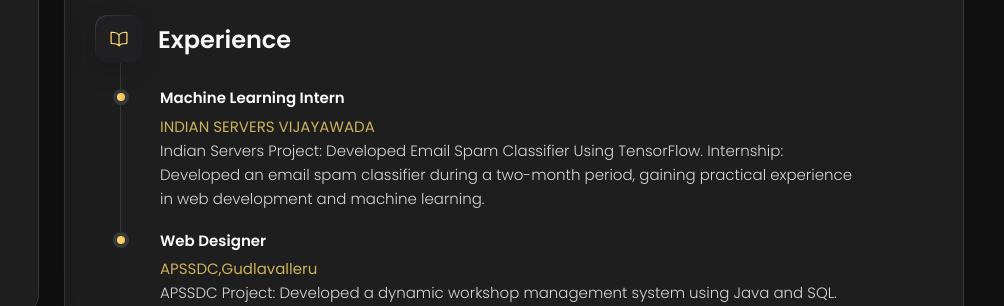
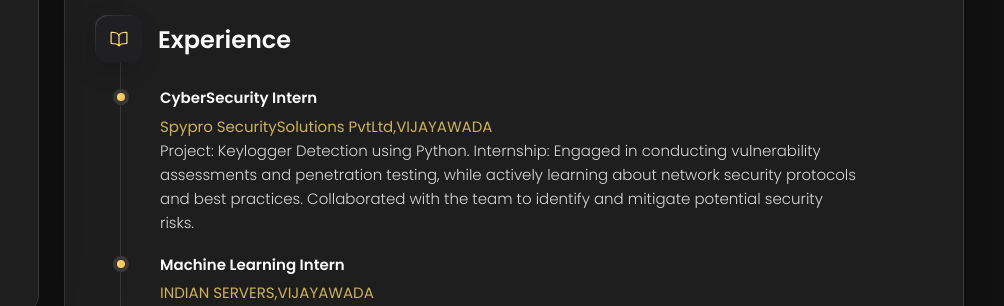
Before and after one commit to CodeNinja-194/Protfolio-V2, a plain HTML site: page index.html in a window 1280 px wide. Both pictures are taken after a click on the button "Resume". Shown: the part 494-800 px from the top of the page, 276-1280 px from the left. Drawn offline with nearby package versions, Linux system fonts and the light colour scheme.

Commit message:
new experience

```diff
--- a/index.html
+++ b/index.html
@@ -402,12 +402,26 @@
 
             <li class="timeline-item">
 
+              <h4 class="h4 timeline-item-title">CyberSecurity Intern</h4>
+
+              <span>Spypro SecuritySolutions PvtLtd,VIJAYAWADA</span>
+
+              <p class="timeline-text">
+                Project: Keylogger Detection using Python.
+
+                Internship: Engaged in conducting vulnerability assessments and penetration testing, while actively learning about network security
+                protocols and best practices. Collaborated with the team to identify and mitigate potential security risks.
+              </p>
+
+            </li>
+            <li class="timeline-item">
+
               <h4 class="h4 timeline-item-title">Machine learning Intern</h4>
 
-              <span>INDIAN SERVERS VIJAYAWADA</span>
+              <span>INDIAN SERVERS,VIJAYAWADA</span>
 
               <p class="timeline-text">
-                Indian Servers Project: Developed Email Spam Classifier Using TensorFlow.
+                Project: Developed Email Spam Classifier Using TensorFlow.
 
                 Internship: Developed an email spam classifier during a two-month period, gaining practical experience in web
                 development and machine learning.
@@ -421,7 +435,7 @@
 
               <span>APSSDC,Gudlavalleru</span>
               <p class="timeline-text">
-                APSSDC Project: Developed a dynamic workshop management system using Java and SQL.
+                Project: Developed a dynamic workshop management system using Java and SQL.
 
                 Internship: Six-month internship involving web development gaining valuable practical experience.
               </p>
```
